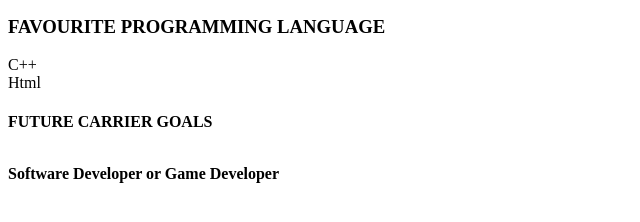
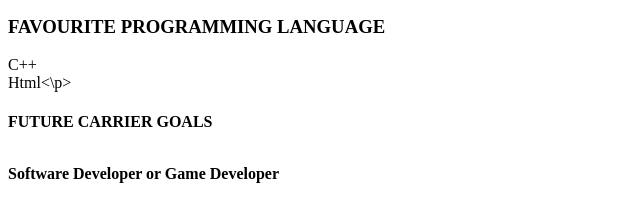
Before and after one commit to nancienixon/Courage, a plain HTML site: page index.html in a window 1280 px wide. Shown: the part 184-406 px from the top of the page, 0-640 px from the left. Drawn offline with Linux system fonts and the light colour scheme.

Commit message:
Update and rename Personal.html to index.html

```diff
--- a/Personal.html
+++ b/index.html
@@ -5,7 +5,7 @@
 <h1>PERSONAL INFORMATION</h1>
 <h2>EDUCATION BACKGROUND</h2>
 <p>Primary school-Nalopa Pri.School<br>Secondary school-Henry Gogarty<br>University-University Of Dar es Salaam(Udsm)</pr>
-<h3>FAVOURITE PROGRAMMING LANGUAGE</h3><p>C++<br>Html
+<h3>FAVOURITE PROGRAMMING LANGUAGE</h3><p>C++<br>Html<\p>
 <h4>FUTURE CARRIER GOALS</hr><p><br>Software Developer or Game Developer</p>
 </body>
 </html>
```
